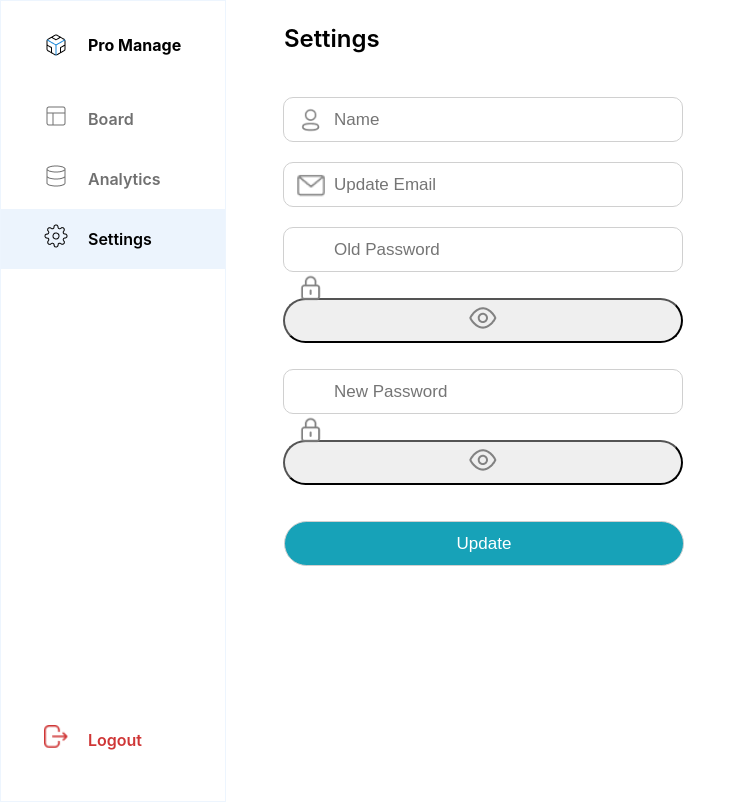
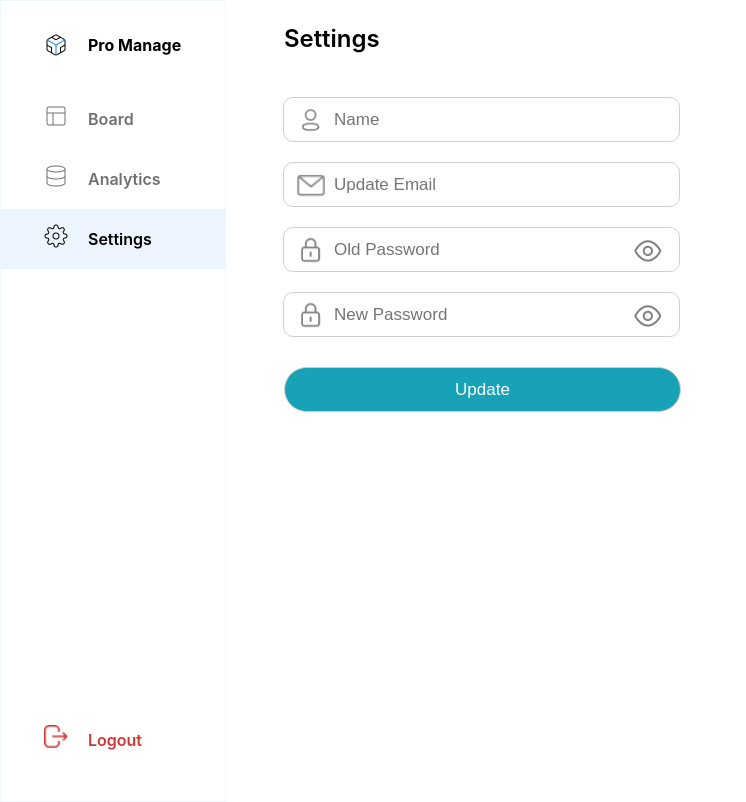
Before and after one commit to AmanMate/Pro_Manage_Frontend, a React (Create React App) app: page /settings in a window 1280 px wide. Shown: the whole page, without its empty margins (0-746 px from the left). Built offline with nearby package versions, Linux system fonts and the light colour scheme.

Commit message:
Update Settings.css

```diff
--- a/src/components/Settings/Settings.css
+++ b/src/components/Settings/Settings.css
@@ -55,3 +55,25 @@ input[type="password"] {
   background: #17A2B8;
   border: 1px solid #D0D0D0;
 }
+
+.show-pass-new{
+  background: none;
+    border: none;
+    position: absolute;
+    height: 33px;
+    width: 49px;
+    margin: 0px;
+    padding: 0px;
+    transform: translate(397px, -48px);
+}
+
+.show-pass-old {
+  background: none;
+    border: none;
+    position: absolute;
+    height: 33px;
+    width: 49px;
+    margin: 0px;
+    padding: 0px;
+    transform: translate(397px, -48px);
+}
```
